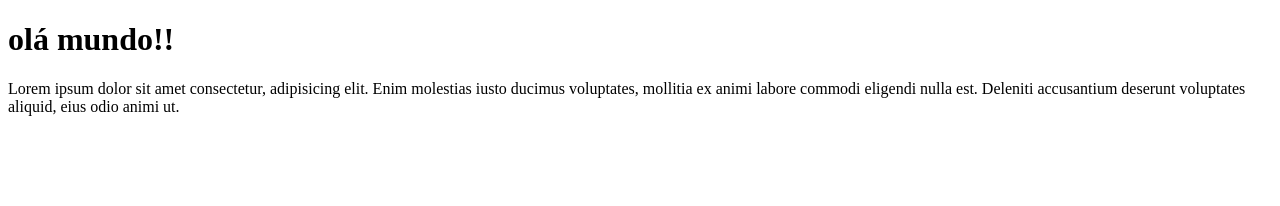
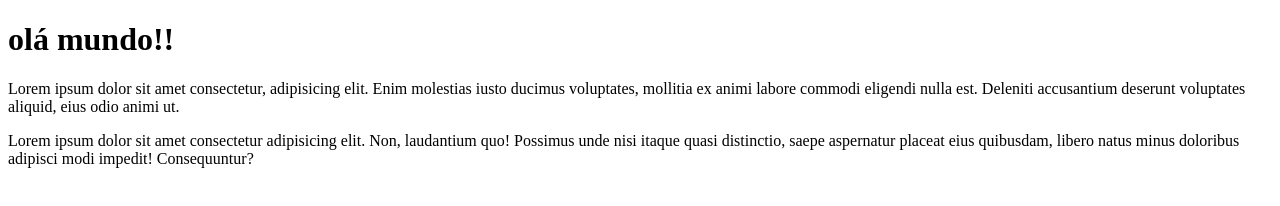
Before and after one commit to jvsenha/Ola_Mundo, a plain HTML site: page site_exemplo/Index.html in a window 1280 px wide. Drawn offline with Linux system fonts and the light colour scheme.

Commit message:
adicionei um paragrafo

```diff
--- a/site_exemplo/Index.html
+++ b/site_exemplo/Index.html
@@ -14,6 +14,9 @@
     <p>Lorem ipsum dolor sit amet consectetur, adipisicing elit. Enim molestias iusto ducimus voluptates, mollitia ex
         animi labore commodi eligendi nulla est. Deleniti accusantium deserunt voluptates aliquid, eius odio animi ut.
     </p>
+    <p>Lorem ipsum dolor sit amet consectetur adipisicing elit. Non, laudantium quo! Possimus unde nisi itaque quasi
+        distinctio, saepe aspernatur placeat eius quibusdam, libero natus minus doloribus adipisci modi impedit!
+        Consequuntur?</p>
 </body>
 
 </html>
```
